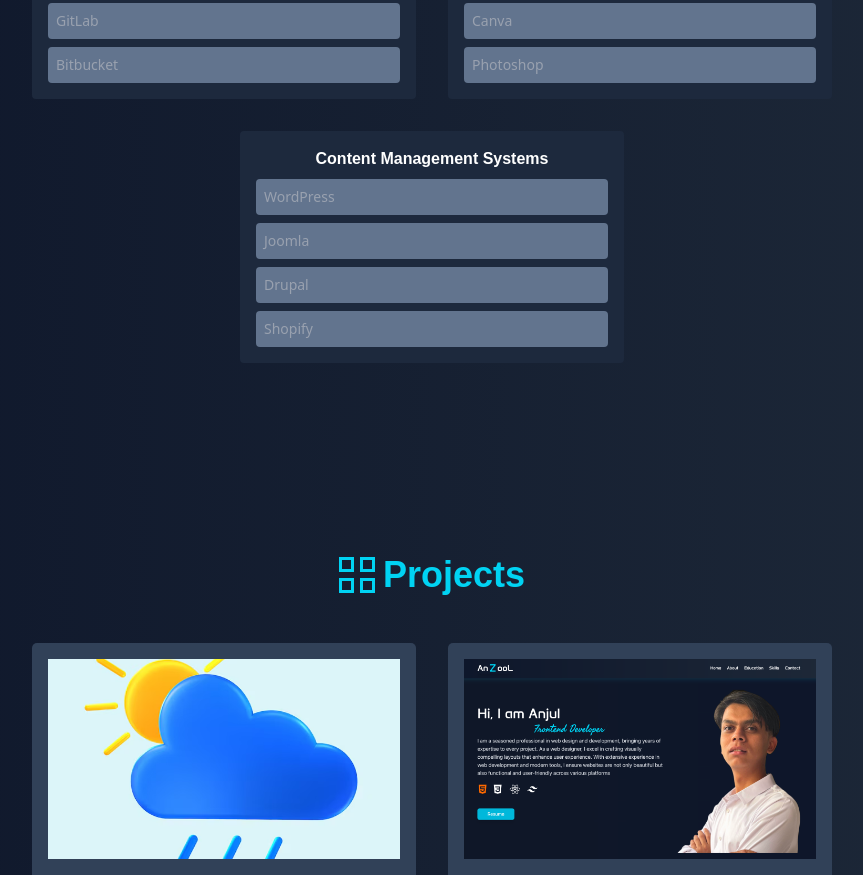
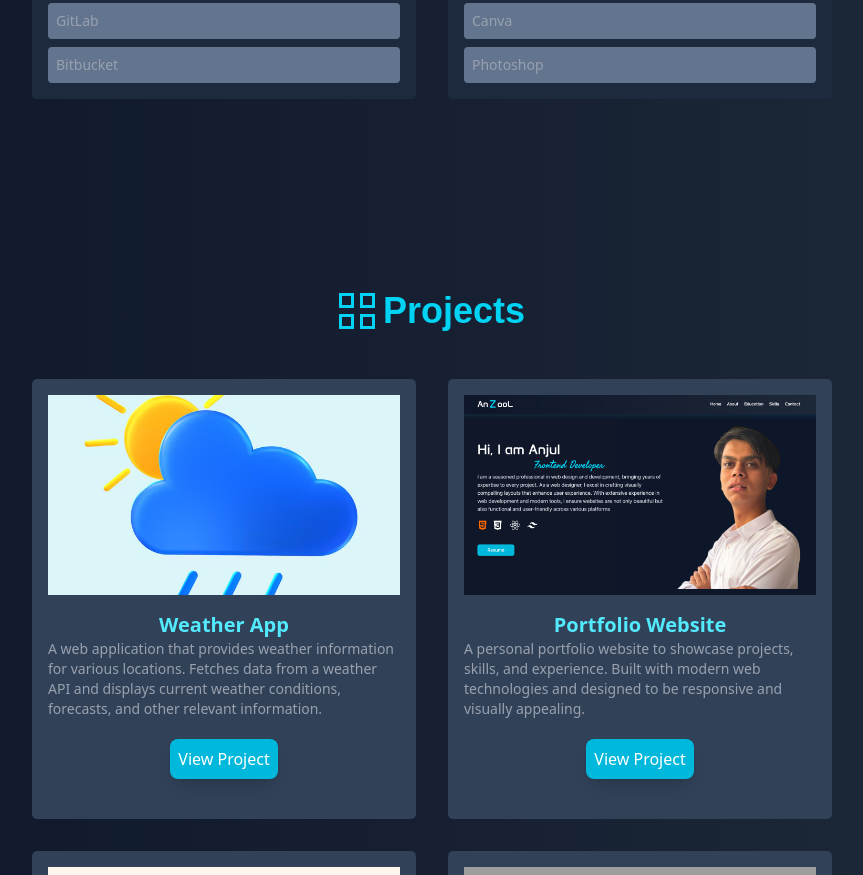
Before and after one commit to AnjulAryal/Portfolio-react, a React (Vite) app: page / in a window 1280 px wide. Shown: the part 3240-4115 px from the top of the page, without its empty margins (208-1071 px from the left). Built offline with nearby package versions, Linux system fonts and the light colour scheme; grey boxes are pictures that could not be loaded; a web font is replaced by a local one.

Commit message:
updated skills1

```diff
--- a/src/sections/Skills.jsx
+++ b/src/sections/Skills.jsx
@@ -26,10 +26,6 @@ const Skills = () => {
         {
             name: "Design Tools",
             tools: ["Figma", "Adobe XD", "Canva", "Photoshop"],
-        },
-        {
-            name: "Content Management Systems",
-            tools: ["WordPress", "Joomla", "Drupal", "Shopify"],
         }
     ]
     return (
```
